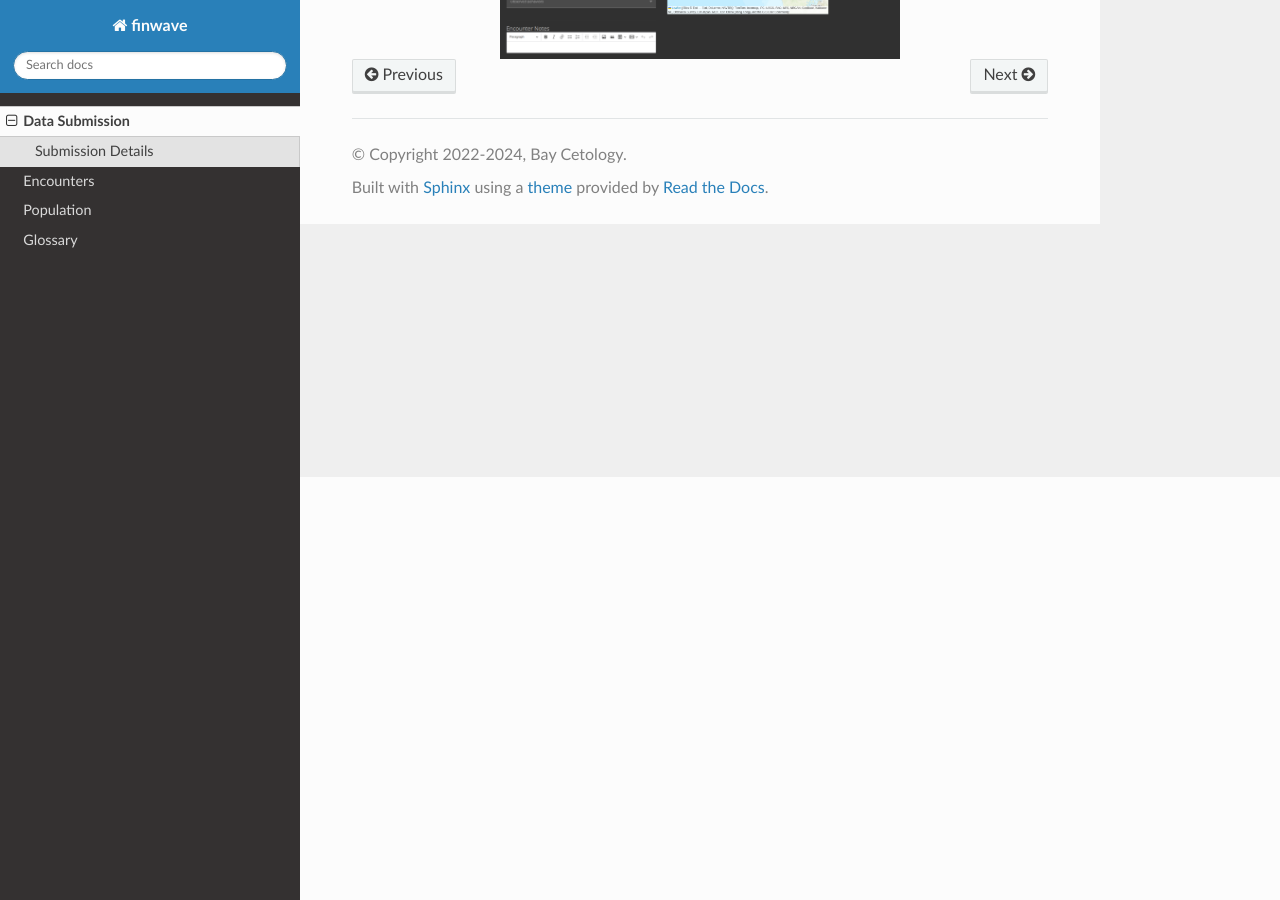
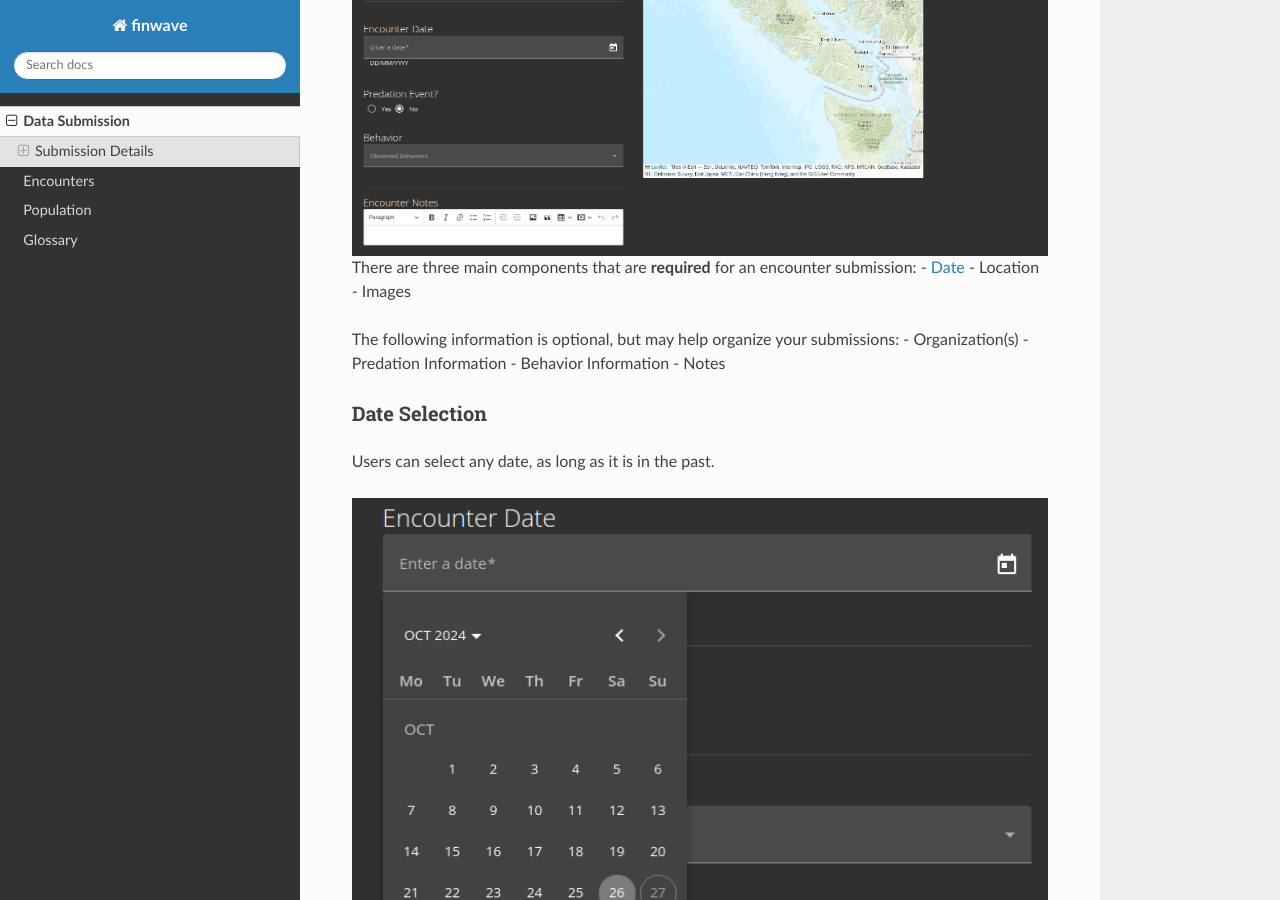
Before and after one commit to alexanderbarnhill/finwave-docs, a Sphinx documentation site: the page built from docs/source/data_submission.rst, in a window 1280 px wide and 900 px high, scrolled down 423 px. Built offline with Sphinx 7.4.7 and the Read the Docs theme 3.1.0, drawn with Linux system fonts in a browser that asks for light colours.

Commit message:
Add some more images

```diff
--- a/docs/source/data_submission.rst
+++ b/docs/source/data_submission.rst
@@ -8,5 +8,29 @@ Submission Details
 
 .. image:: img/submission/submission_details.png
    :alt: Submission Details
-   :width: 400px
+   :width: 800px
    :align: center
+
+There are three main components that are **required** for an encounter submission:
+- :ref:`Date <date_selection>`
+- Location
+- Images
+
+
+The following information is optional, but may help organize your submissions:
+- Organization(s)
+- Predation Information
+- Behavior Information
+- Notes
+
+
+
+.. _date_selection:
+Date Selection
+~~~~~~~~~~~~~~
+Users can select any date, as long as it is in the past.
+
+.. image:: img/submission/date_selection.png
+   :alt: Date Selection Box
+   :align: center
+   :width: 800px
--- a/docs/source/index.rst
+++ b/docs/source/index.rst
@@ -14,6 +14,7 @@ Contents
 --------
 
 .. toctree::
+   :maxdepth: 3
 
    data_submission
    encounter
--- a/docs/source/population.rst
+++ b/docs/source/population.rst
@@ -16,6 +16,6 @@ Joining A Population
 Population Creation
 ---------------------
 
-
+.. _population_administration:
 Population Administration
 -------------------------
```
Also changed, not shown: docs/source/img/organizations/org-join-1.png (added), docs/source/img/organizations/org-join-2.png (added), docs/source/img/submission/behavior-select.png (added), docs/source/img/submission/date_selection.png (added), docs/source/img/submission/org-find-1.png (added), docs/source/img/submission/org-find.png (added), docs/source/img/submission/org_options.png (added), docs/source/img/submission/org_select.png (added), docs/source/img/submission/prey-add.png (added), docs/source/img/submission/prey-select.png (added).
